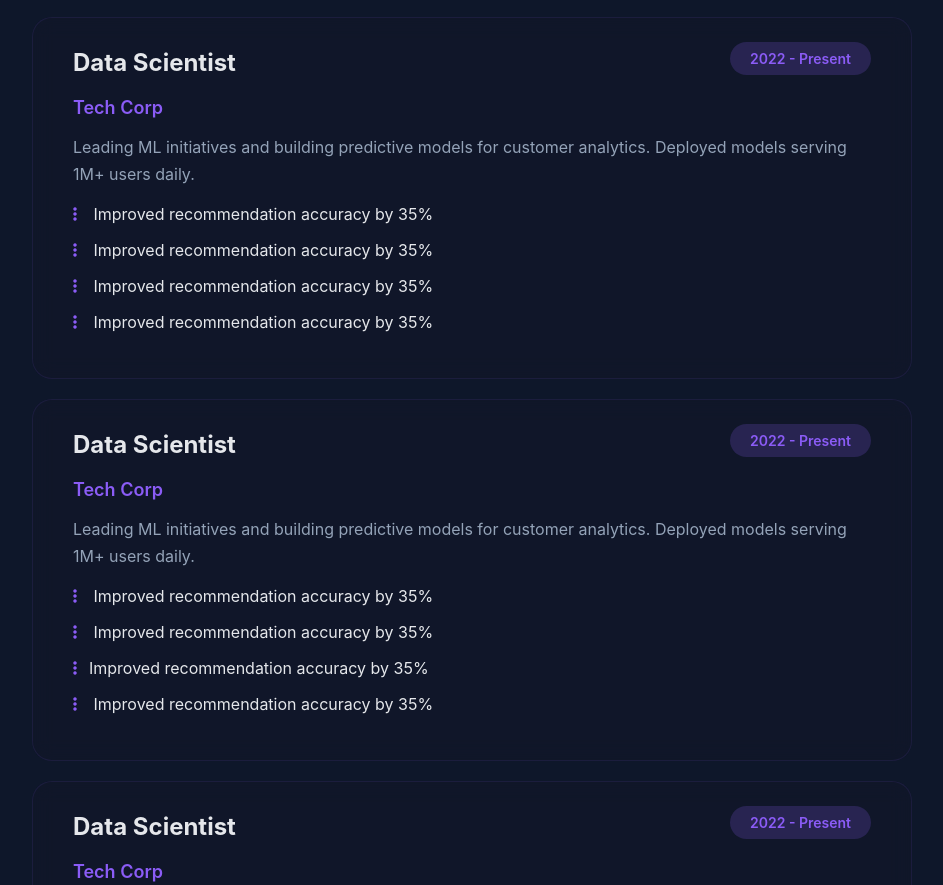
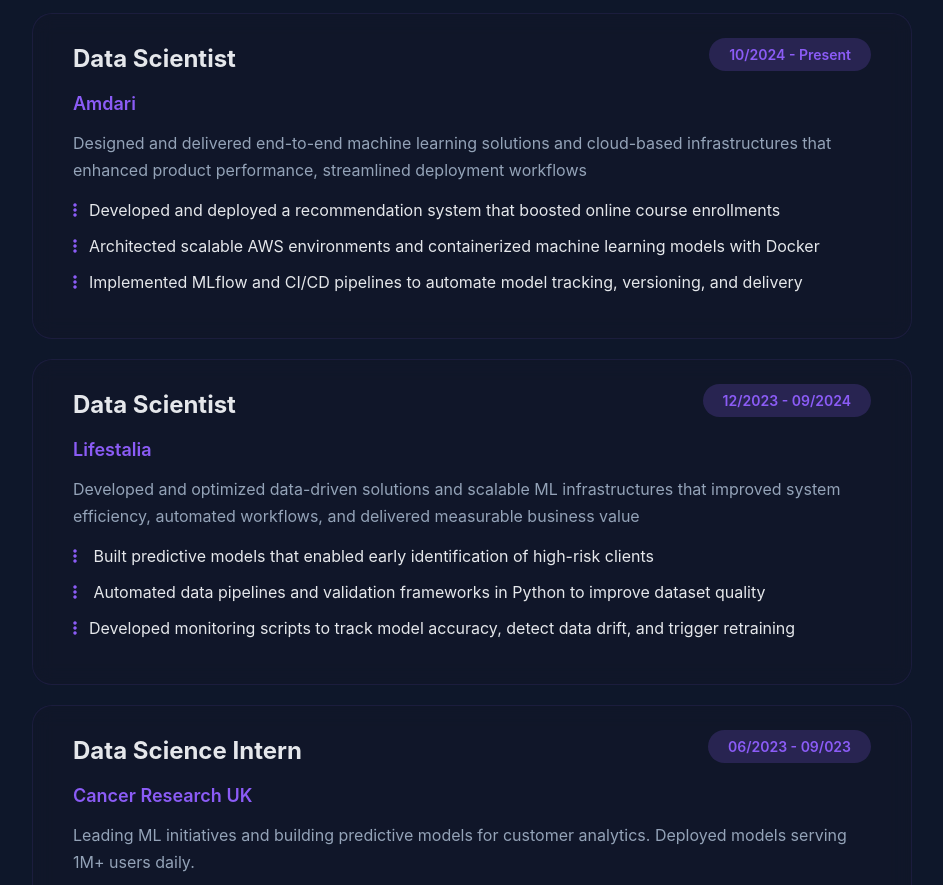
Before and after one commit to Kazeem-Bello/portfolio, a plain HTML site: page experience.html in a window 1280 px wide. Shown: the part 443-1328 px from the top of the page, without its empty margins (168-1111 px from the left). Drawn offline with Linux system fonts and the light colour scheme.

Commit message:
content added

```diff
--- a/experience.html
+++ b/experience.html
@@ -41,41 +41,39 @@
             <div class="experience-card">
                 <span class="job-title">
                     <h2> Data Scientist</h2>
-                    <p> 2022 - Present </p>
+                    <p> 10/2024 - Present </p>
                 </span>
-                <p Class="company-name"> Tech Corp </p>
-                <p class="experience-summary"> Leading ML initiatives and building predictive models for customer
-                    analytics. Deployed models serving 1M+ users daily. </p>
+                <p Class="company-name"> Amdari </p>
+                <p class="experience-summary"> Designed and delivered end-to-end machine learning solutions and cloud-based infrastructures that enhanced product performance,
+                    streamlined deployment workflows</p>
                 <div class="experience-achievement">
-                    <p> <i class="fa-solid fa-ellipsis-vertical"></i> Improved recommendation accuracy by 35%</p>
-                    <p> <i class="fa-solid fa-ellipsis-vertical"></i> Improved recommendation accuracy by 35%</p>
-                    <p> <i class="fa-solid fa-ellipsis-vertical"></i> Improved recommendation accuracy by 35%</p>
-                    <p> <i class="fa-solid fa-ellipsis-vertical"></i> Improved recommendation accuracy by 35%</p>
+                    <p> <i class="fa-solid fa-ellipsis-vertical"></i>Developed and deployed a recommendation system that boosted online course enrollments</p>
+                    <p> <i class="fa-solid fa-ellipsis-vertical"></i>Architected scalable AWS environments and containerized machine learning models with Docker</p>
+                    <p> <i class="fa-solid fa-ellipsis-vertical"></i>Implemented MLflow and CI/CD pipelines to automate model tracking, versioning, and delivery</p>
                 </div>
             </div>
 
             <div class="experience-card">
                 <span class="job-title">
                     <h2> Data Scientist</h2>
-                    <p> 2022 - Present </p>
+                    <p> 12/2023 - 09/2024 </p>
                 </span>
-                <p Class="company-name"> Tech Corp </p>
-                <p class="experience-summary"> Leading ML initiatives and building predictive models for customer
-                    analytics. Deployed models serving 1M+ users daily. </p>
+                <p Class="company-name"> Lifestalia </p>
+                <p class="experience-summary"> Developed and optimized data-driven solutions and scalable ML infrastructures that improved system efficiency,
+                     automated workflows, and delivered measurable business value </p>
                 <div class="experience-achievement">
-                    <p> <i class="fa-solid fa-ellipsis-vertical"></i> Improved recommendation accuracy by 35%</p>
-                    <p> <i class="fa-solid fa-ellipsis-vertical"></i> Improved recommendation accuracy by 35%</p>
-                    <p> <i class="fa-solid fa-ellipsis-vertical"></i>Improved recommendation accuracy by 35%</p>
-                    <p> <i class="fa-solid fa-ellipsis-vertical"></i> Improved recommendation accuracy by 35%</p>
+                    <p> <i class="fa-solid fa-ellipsis-vertical"></i> Built predictive models that enabled early identification of high-risk clients</p>
+                    <p> <i class="fa-solid fa-ellipsis-vertical"></i> Automated data pipelines and validation frameworks in Python to improve dataset quality </p>
+                    <p> <i class="fa-solid fa-ellipsis-vertical"></i>Developed monitoring scripts to track model accuracy, detect data drift, and trigger retraining</p>
                 </div>
             </div>
 
             <div class="experience-card">
                 <span class="job-title">
-                    <h2> Data Scientist</h2>
-                    <p> 2022 - Present </p>
+                    <h2> Data Science Intern</h2>
+                    <p> 06/2023 - 09/023 </p>
                 </span>
-                <p Class="company-name"> Tech Corp </p>
+                <p Class="company-name"> Cancer Research UK </p>
                 <p class="experience-summary"> Leading ML initiatives and building predictive models for customer
                     analytics. Deployed models serving 1M+ users daily. </p>
                 <div class="experience-achievement">
--- a/style/style.css
+++ b/style/style.css
@@ -27,7 +27,6 @@
     font-family: -apple-system, "system-ui", "Segoe UI", sans-serif;
     background: var(--bg);
     color: var(--text);
-    /* display: flex; */
     min-height: 100vh;
     /* align-items: center; */
     /* justify-content: center;  */
@@ -68,7 +67,7 @@
     justify-content: center;
 }
 
-a {
+.header-image a {
     text-decoration: none;
     color: white;
     font-size: 20px;
@@ -109,7 +108,7 @@
     margin-left: 30px;
     border-radius: 50%;
     overflow: hidden;
-    box-shadow: 0 20px 60px rgba(0, 0, 0, 0.4);
+    /* box-shadow: 0 20px 60px rgba(0, 0, 0, 0.4); */
 }
 
 /* #profile-pic img {
@@ -189,7 +188,7 @@
     font-size: 56px;
     font-weight: 800;
     color: #e2e8f0;
-    margin-bottom: 40px;
+    margin: 0px;
     line-height: 1.2;
 }
 
@@ -783,3 +782,18 @@
 .project-link .view:hover {
     box-shadow: 0 10px 25px rgba(139, 92, 246, 0.4);
 }
+
+
+/* Small devices (phones, less than 768px)
+@media (max-width: 767px) {
+  body {
+    font-size: 0.8em;
+  } */
+
+/* Small devices (phones, less than 768px) */
+/* @media (min-width: 1200px) {
+main {
+    padding-top: 100px;
+    margin: 0px 80px;
+}
+} */
```
Also changed, not shown: index.html (+9 -9 lines).
